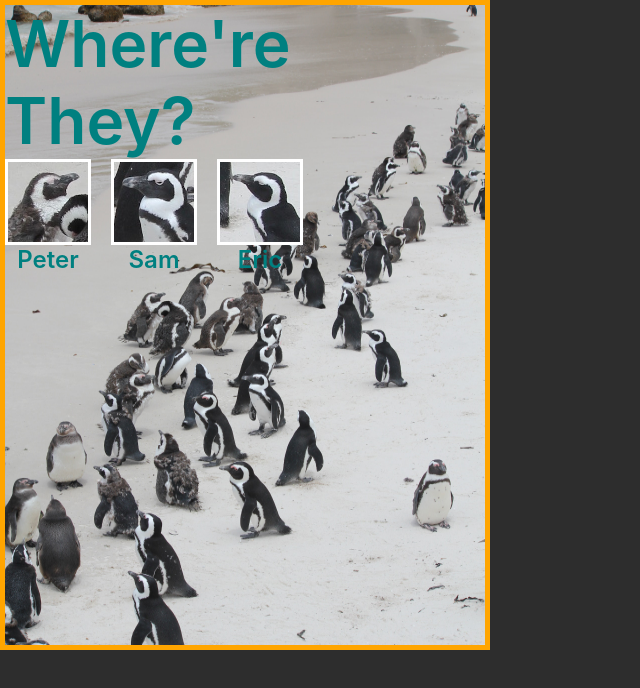
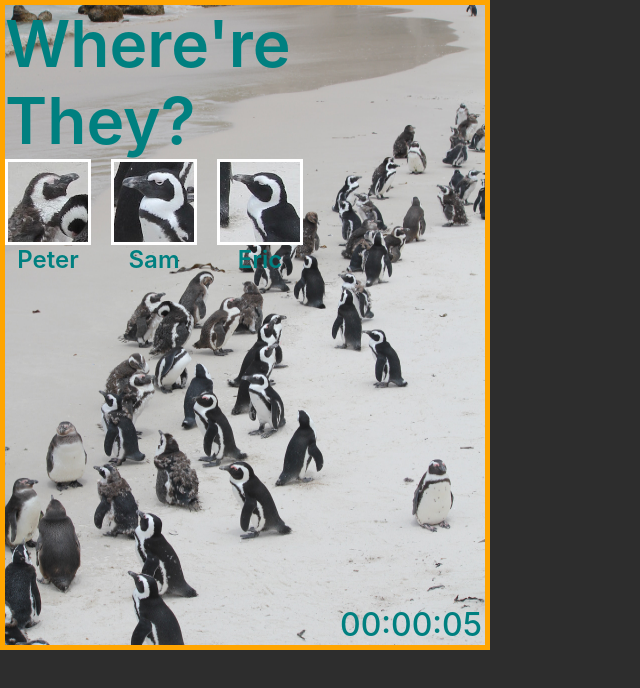
Before and after one commit to man7788/photo-tagging-app, a React (Create React App) app: page / in a window 1280 px wide. Shown: the top 688 px of the page, without its empty margins (0-640 px from the left). Built offline with nearby package versions, Linux system fonts and the light colour scheme; the HTML template or start-up script is replaced by a standard one.

Commit message:
Add Clock component

```diff
--- a/src/App.js
+++ b/src/App.js
@@ -4,6 +4,7 @@ import Dropdown from './components/Dropdown';
 import Target from './components/Target';
 import Photo from './components/Photo';
 import { peter, sam, eric } from './images/album';
+import Clock from './components/Clock';
 
 const App = () => {
   const [top, setTop] = useState();
@@ -18,8 +19,6 @@ const App = () => {
     sam: { color: 'teal', filter: 'brightness(100%)' },
     eric: { color: 'teal', filter: 'brightness(100%)' },
   });
-  // const [clock, setClock] = useState();
-  // const [time, setTime] = useState({ s: 0, m: 0, h: 0 });
 
   const clickPicture = (e) => {
     setLeft(e.pageX);
@@ -75,45 +74,6 @@ const App = () => {
     },
   };
 
-  // const startTime = () => {
-  //   const obj = { ...time };
-
-  //   if (time.s < 59) {
-  //     obj.s = time.s + 1;
-  //   } else if (time.s === 59 && time.m < 59) {
-  //     obj.s = 0;
-  //     obj.m = time.m + 1;
-  //   } else if (time.s === 59 && time.m === 59) {
-  //     obj.s = 0;
-  //     obj.m = 0;
-  //     obj.h = time.h + 1;
-  //   }
-
-  //   setTime(obj);
-  // };
-
-  // useEffect(() => {
-  //   setTimeout(startTime, 1000);
-  //   let s = time.s;
-  //   let m = time.m;
-  //   let h = time.h;
-
-  //   if (time.s < 10) {
-  //     s = '0' + time.s;
-  //   }
-
-  //   if (time.m < 10) {
-  //     m = '0' + time.m;
-  //   }
-
-  //   if (time.h < 10) {
-  //     h = '0' + time.h;
-  //   }
-
-  //   const newClock = `${h}:${m}:${s}`;
-  //   setClock(newClock);
-  // }, [time]);
-
   return (
     <div
       className="App"
@@ -148,7 +108,7 @@ const App = () => {
         pop={pop}
         hide={hide}
       />
-      {/* <div>{clock}</div> */}
+      <Clock />
     </div>
   );
 };
--- /dev/null
+++ b/src/components/Clock.js
@@ -0,0 +1,48 @@
+import '../styles/Clock.css';
+import { useState, useEffect } from 'react';
+
+const Clock = () => {
+  const [clock, setClock] = useState();
+  const [time, setTime] = useState({ s: 0, m: 0, h: 0 });
+  const startTime = () => {
+    const obj = { ...time };
+
+    if (time.s < 59) {
+      obj.s = time.s + 1;
+    } else if (time.s === 59 && time.m < 59) {
+      obj.s = 0;
+      obj.m = time.m + 1;
+    } else if (time.s === 59 && time.m === 59) {
+      obj.s = 0;
+      obj.m = 0;
+      obj.h = time.h + 1;
+    }
+
+    setTime(obj);
+  };
+
+  useEffect(() => {
+    setTimeout(startTime, 1000);
+    let s = time.s;
+    let m = time.m;
+    let h = time.h;
+
+    if (time.s < 10) {
+      s = '0' + time.s;
+    }
+
+    if (time.m < 10) {
+      m = '0' + time.m;
+    }
+
+    if (time.h < 10) {
+      h = '0' + time.h;
+    }
+
+    const newClock = `${h}:${m}:${s}`;
+    setClock(newClock);
+  }, [time]);
+
+  return <div className="Clock">{clock}</div>;
+};
+export default Clock;
--- /dev/null
+++ b/src/styles/Clock.css
@@ -0,0 +1,8 @@
+.Clock {
+  color: teal;
+  font-size: 2rem;
+  font-weight: 500;
+  position: absolute;
+  top: 600px;
+  left: 335px;
+}
```
